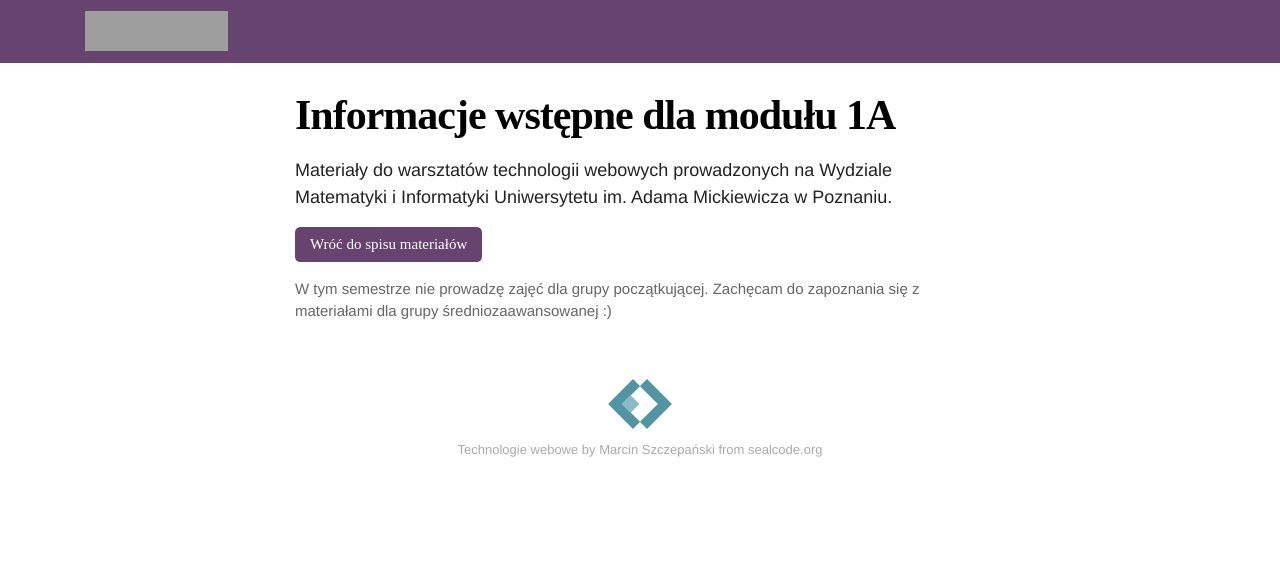
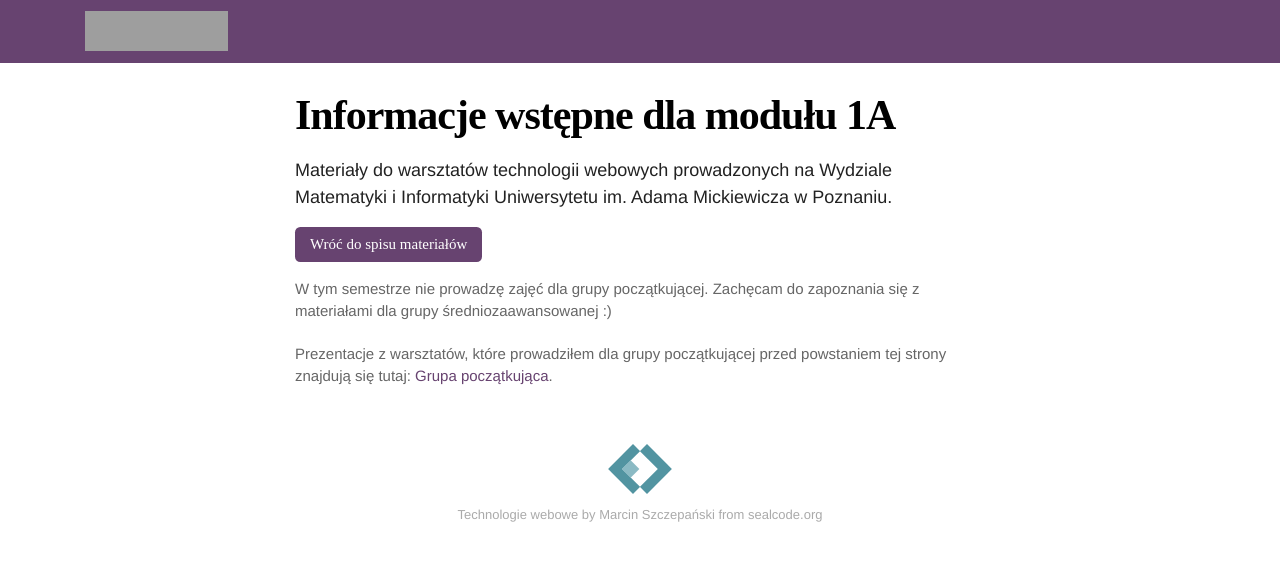
Before and after one commit to marcin-szczepanski/TWE, a Jekyll site: the page built from zajecia/1A/informacje.md, in a window 1280 px wide. Shown: the top 561 px of the page. Built offline with Jekyll 4.4.1, drawn with Linux system fonts in a browser that asks for light colours; some web fonts are replaced; grey boxes are pictures that could not be loaded.

Commit message:
Update informacje.md

```diff
--- a/zajecia/1A/informacje.md
+++ b/zajecia/1A/informacje.md
@@ -9,3 +9,6 @@
 </div>
 
 W tym semestrze nie prowadzę zajęć dla grupy początkującej. Zachęcam do zapoznania się z materiałami dla&nbsp;grupy średniozaawansowanej :)
+
+Prezentacje z warsztatów, które prowadziłem dla grupy początkującej przed powstaniem tej strony znajdują się tutaj:
+<a href="https://www.dropbox.com/sh/y880vkq1a3nho1r/AAAlAiUbuR72RkZhozh5KB1Ua?dl=0">Grupa początkująca</a>.
```
